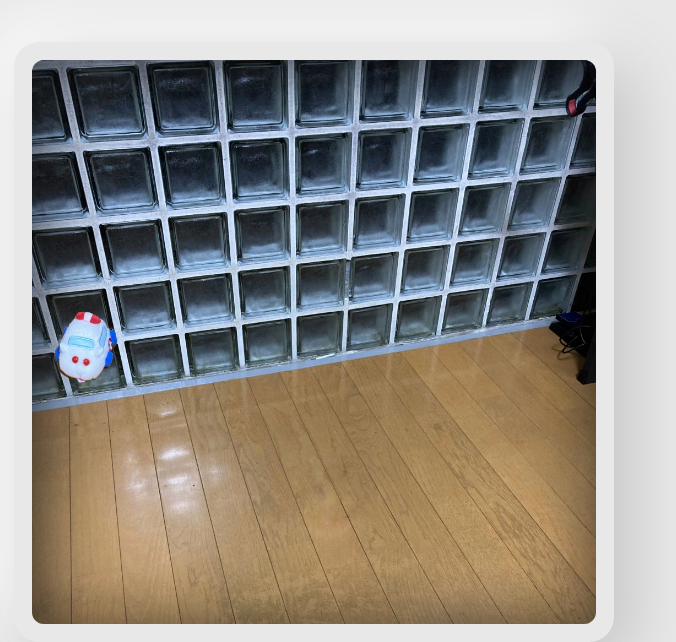
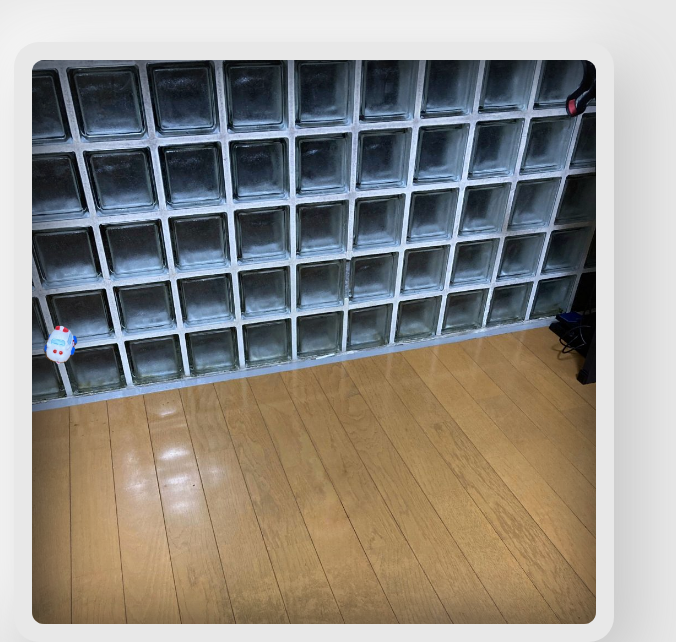
Before and after one commit to Meythei/VST, a plain HTML site: page index.html in a window 1280 px wide. Shown: the part 158-800 px from the top of the page, without its empty margins (326-1002 px from the left). Drawn offline with Linux system fonts and the light colour scheme.

Commit message:
Update style.css

```diff
--- a/common/css/style.css
+++ b/common/css/style.css
@@ -29,6 +29,6 @@ body {
     box-shadow: inset 20px 20px 60px #0f0f0f96, inset -20px -20px 60px #00000057;
 }
 .molc img {
-    width: clamp(20px,20%,300px);
+    width: 60px;
     height: auto;
 }
```
